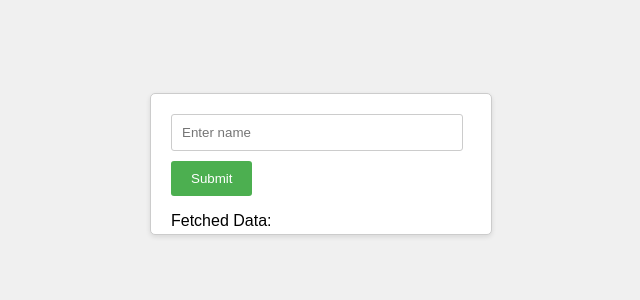
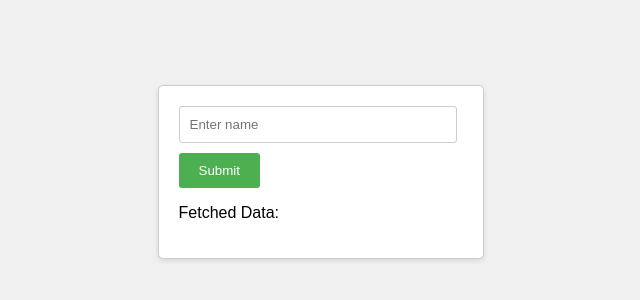
Before and after one commit to Sagnik-2707/FSP_6th-Semester, a plain HTML site: page index.html in a window 1280 px wide. Shown: the part 236-536 px from the top of the page, without its empty margins (319-959 px from the left). Drawn offline with Linux system fonts and the light colour scheme.

Commit message:
Update styles.css

```diff
--- a/styles.css
+++ b/styles.css
@@ -1,21 +1,22 @@
 body {
+    font-family: sans-serif;
     display: flex;
     justify-content: center;
     align-items: center;
-    height: 100vh;
-    margin: 0;
-    background-color: #f0f0f0; /* Light gray background */
-    font-family: sans-serif; /* Use a sans-serif font */
+    min-height: 100vh;
+    background-color: #f0f0f0;
+  }
+
+  .container {
+    text-align: center;
   }
 
   .input-box {
-    background-color: #fff; /* White background for the box */
-    border: 1px solid #ccc; /* Light gray border */
+    background-color: #fff;
+    border: 1px solid #ccc;
     border-radius: 5px;
     padding: 20px;
-    box-shadow: 0 2px 5px rgba(0, 0, 0, 0.1); /* Subtle box shadow */
-    width: 300px;
-    height: 100px;
+    box-shadow: 0 2px 5px rgba(0, 0, 0, 0.1);
   }
 
   input[type="text"] {
@@ -27,10 +28,13 @@ body {
   }
 
   button {
-    background-color: #4CAF50; /* Green button */
+    background-color: #4CAF50;
     color: white;
     border: none;
     padding: 10px 20px;
     border-radius: 3px;
     cursor: pointer;
   }
+  #fetchedData{
+    font : 2px;
+  }
```
